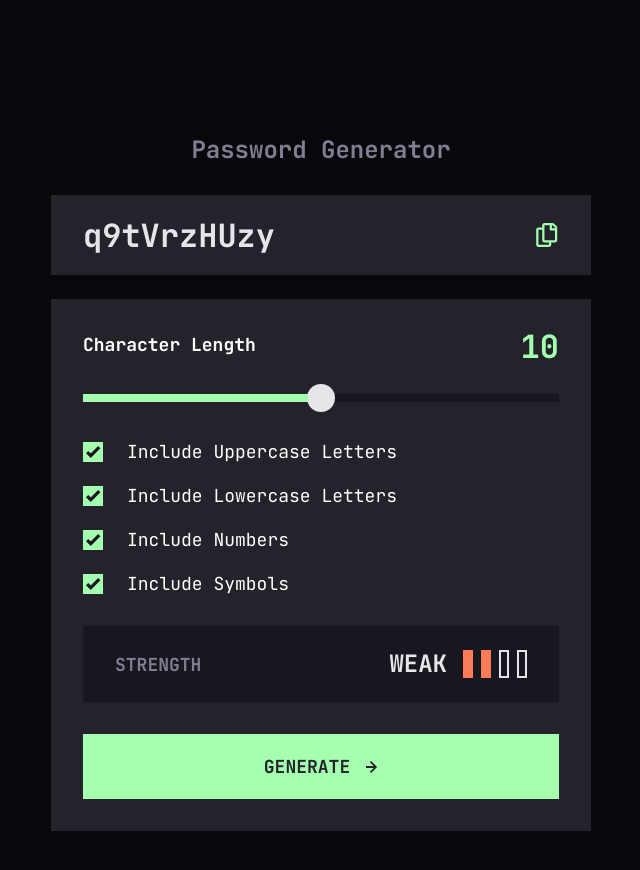
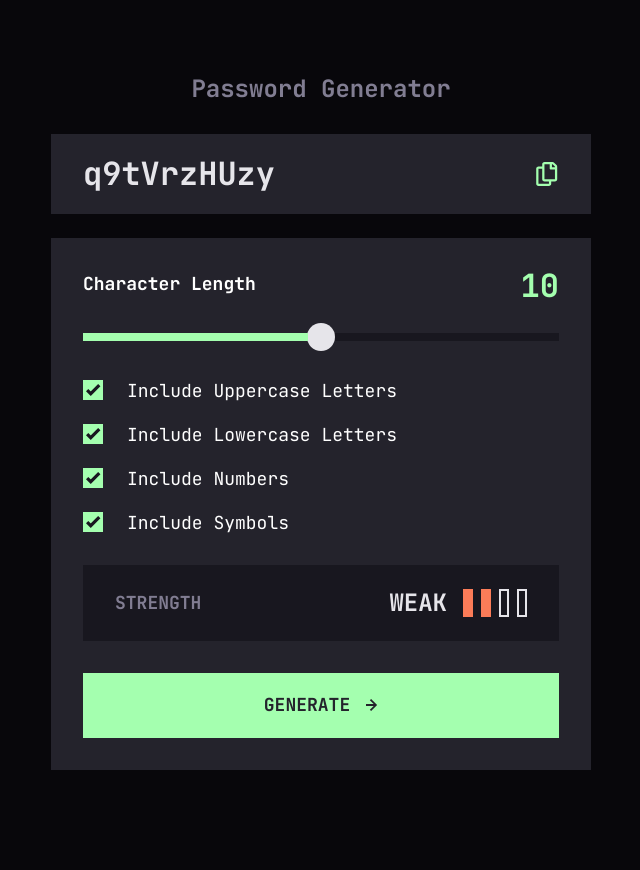
Before and after one commit to AlexisC73/password-generator, a Next.js app: page / in a window 1280 px wide. Shown: the top 870 px of the page, without its empty margins (319-959 px from the left). After the commit the page ends 820 px from the top, so only its background shows below. Built offline with nearby package versions, Linux system fonts and the light colour scheme.

Commit message:
mise a jour hauteur de l'ui

```diff
--- a/app/globals.css
+++ b/app/globals.css
@@ -4,6 +4,7 @@
 
 body {
   background-color: #08070b;
+  overflow: hidden;
 }
 
 .customInput {
--- a/app/page.tsx
+++ b/app/page.tsx
@@ -125,7 +125,7 @@ export default function Home () {
   }
 
   return (
-    <main className='flex min-h-screen flex-col items-center gap-y-[14px] md:gap-y-[27px] p-[16px] md:p-0 md:w-[540px] mx-auto mt-[47px] md:mt-[132px]'>
+    <main className='flex min-h-screen flex-col items-center justify-center gap-y-[14px] md:gap-y-[27px] p-[16px] md:p-0 md:w-[540px] mx-auto md:-mt-[30px] lg:mt-[20px]'>
       <h1 className='text-[#817D92] text-[16px] md:text-[24px] font-bold'>
         Password Generator
       </h1>
```
